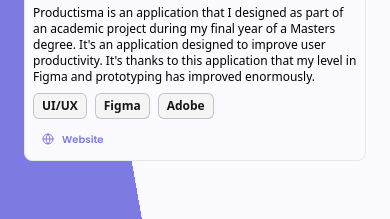
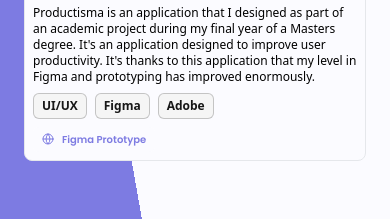
Before and after one commit to Valwars/valentin-merault, a Next.js app: page / in a window 390 px wide. Shown: the part 4180-4399 px from the top of the page. Built offline with nearby package versions, Linux system fonts and the light colour scheme.

Commit message:
responsive

```diff
--- a/src/components/Projects/Projects.tsx
+++ b/src/components/Projects/Projects.tsx
@@ -19,6 +19,7 @@ const projects = [
 
         ],
         website: "https://topdev-media.com",
+        type : "Website"
     },
     {
         video: "/assets/hopteo.mp4",
@@ -35,6 +36,7 @@ const projects = [
             "Vercel",
         ],
         website: "https://hopteomanager.hopteo.com/",
+    type : "Website"
     },
     {
         video: "/assets/ebook.mp4",
@@ -51,6 +53,7 @@ const projects = [
             "Vercel",
         ],
         website: "https://www.franck-rcrd.com/",
+        type : "Website"
     },
     {
         video: "/assets/productisma.mp4",
@@ -64,6 +67,7 @@ const projects = [
             "Adobe",
         ],
         website: "https://www.figma.com/design/fA6F6sKv3h3EmaA2gRmgQh/ValentinMeraultTP?node-id=0-1&t=bMyyQiFPPor2SEo1-1",
+        type : "Figma Prototype"
     },
     // Add more project objects here
 ];
@@ -101,6 +105,7 @@ interface ProjectItemProps {
         description: string;
         tags: string[];
         website: string;
+        type:string;
     };
 }
 
@@ -160,7 +165,7 @@ const ProjectItem = ({ project }: ProjectItemProps) => {
                                 <path d="M12 2a14.5 14.5 0 0 0 0 20 14.5 14.5 0 0 0 0-20"></path>
                                 <path d="M2 12h20"></path>
                             </svg>
-                            Website
+                            {project.type}
                         </div>
                     </a>
                 </div>
```
